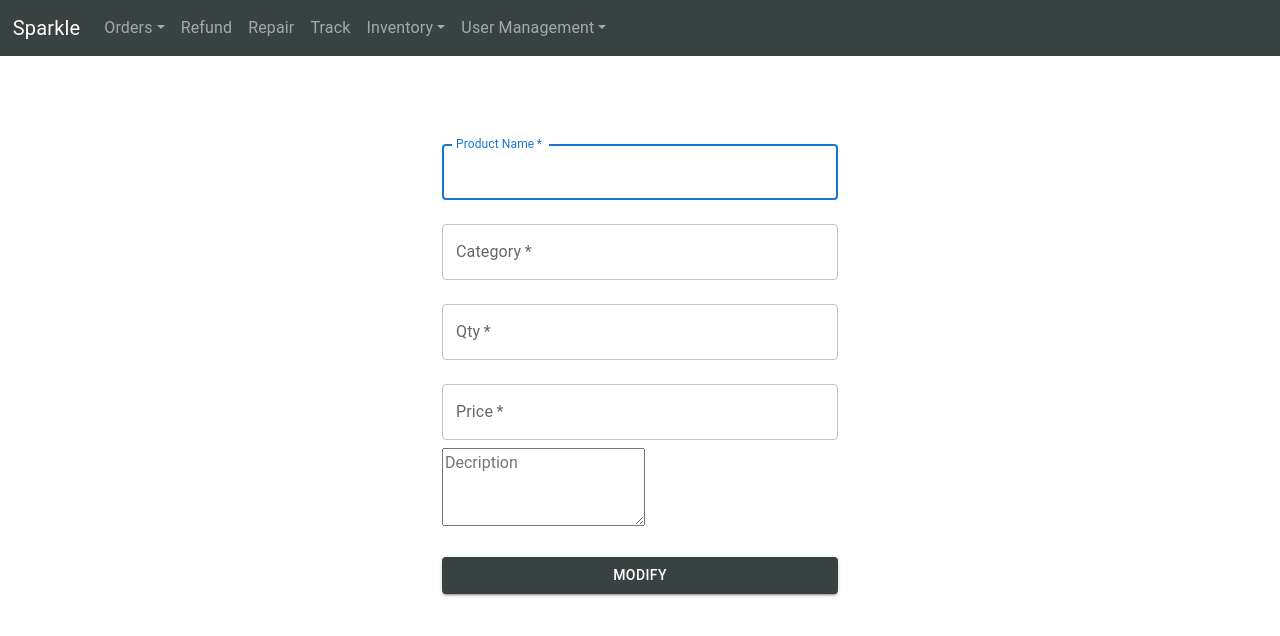
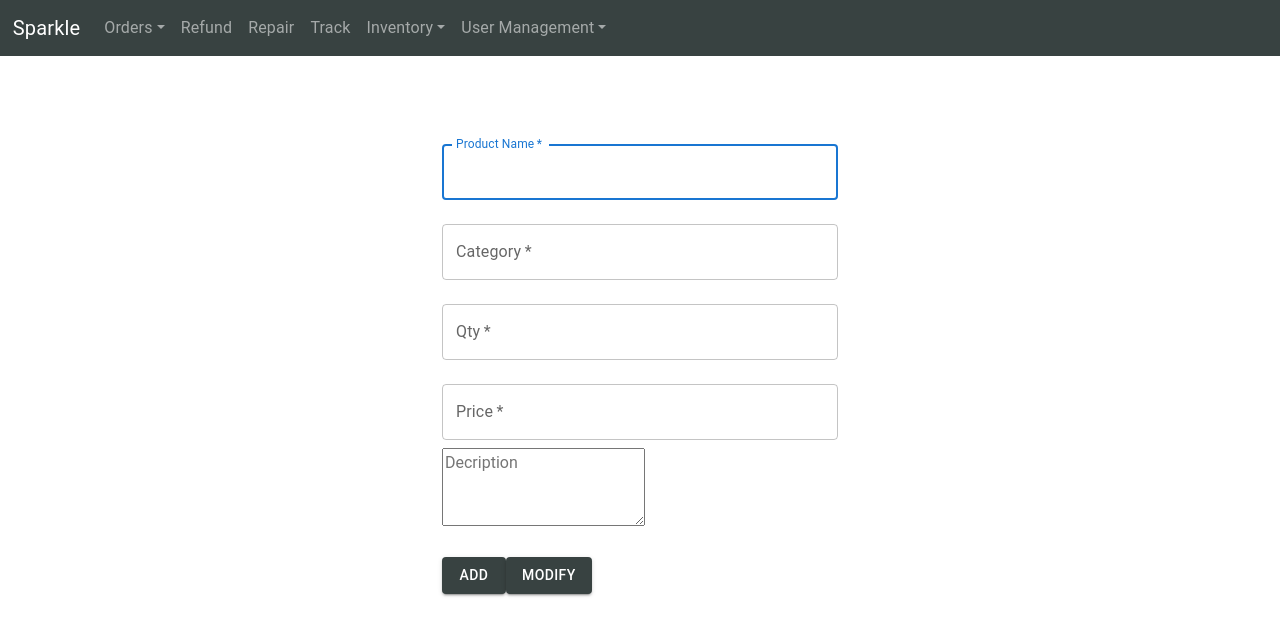
Before and after one commit to NehaDadarwala/Sparkle, a React (Create React App) app: page /modifyStock in a window 1280 px wide. Shown: the top 636 px of the page. Built offline with nearby package versions, Linux system fonts and the light colour scheme.

Commit message:
modify stock changes

```diff
--- a/src/Pages/Inventory/ModifyStock.js
+++ b/src/Pages/Inventory/ModifyStock.js
@@ -76,16 +76,24 @@ function modifyStock() {
                                 minRows={3}
                                 fullWidth
                             />
-
+                            <div>
                                 <Button
                                     type="submit"
-                                fullWidth
                                     variant="contained"
                                     sx={{ mt: 3, mb: 2 }}
-                                style={{ backgroundColor:'#384241'}}
+                                    style={{ backgroundColor: '#384241' }}
+                                >
+                                    Add
+                                </Button>
+                                <Button
+                                    type="submit"
+                                    variant="contained"
+                                    sx={{ mt: 3, mb: 2 }}
+                                    style={{ backgroundColor: '#384241' }}
                                 >
                                     Modify
                                 </Button>
+                            </div>
                         </Box>
                     </Box>
                 </Container>
```
Lines whose indentation alone changed are shown as unchanged.
